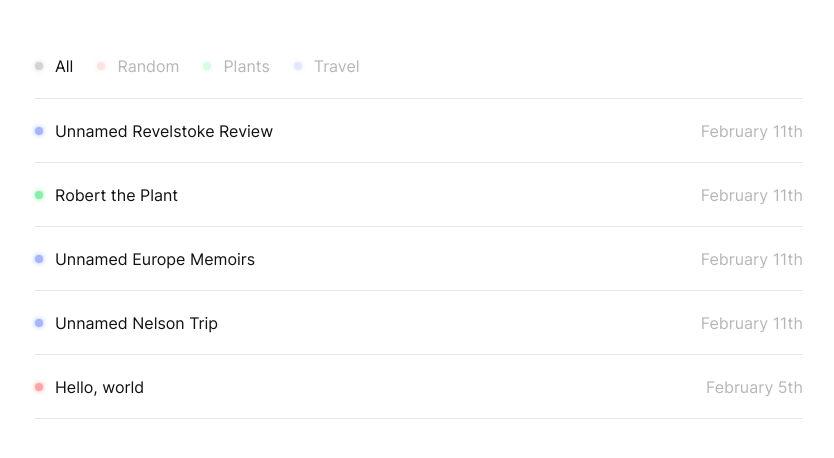
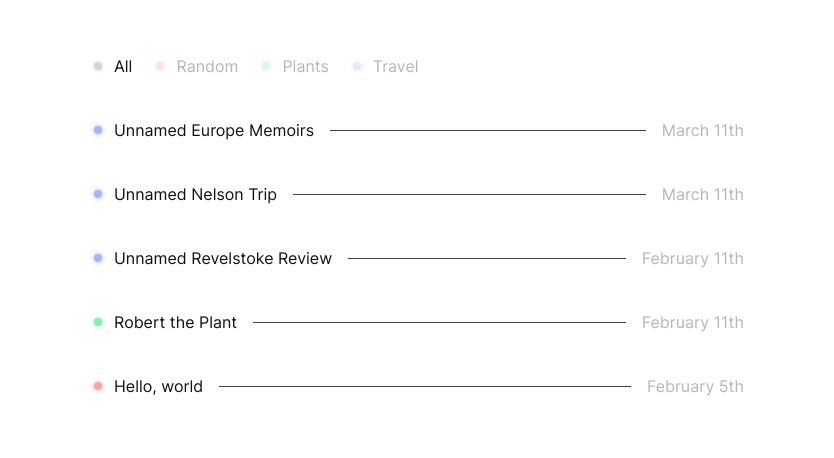
Before and after one commit to joeyvanlierop/joey, a Next.js app: page / in a window 1280 px wide. Shown: the part 126-584 px from the top of the page, without its empty margins (221-1055 px from the left). Built offline with nearby package versions, Linux system fonts and the light colour scheme.

Commit message:
I am out of commit messages

```diff
--- a/components/column.tsx
+++ b/components/column.tsx
@@ -3,7 +3,7 @@ import { ReactNode } from "react";
 export function Column(props: { className?: string; children: ReactNode }) {
   return (
     <div
-      className={`flex h-full w-11/12 flex-col justify-start lg:w-[48rem] ${props.className}`}
+      className={`flex h-full w-11/12 flex-col justify-start lg:w-[65ch] ${props.className}`}
     >
       {props.children}
     </div>
--- a/components/list.tsx
+++ b/components/list.tsx
@@ -17,7 +17,7 @@ export const List: React.FC<ListProps> = (props) => {
 
   return (
     <>
-      <div className="seperated relative flex h-16 w-full items-center justify-start leading-[64px]">
+      <div className="relative flex h-16 w-full items-center justify-start leading-[64px]">
         {props.categories.map((category, idx) => {
           const isSelected = selected == idx;
 
--- a/components/listItem.tsx
+++ b/components/listItem.tsx
@@ -38,17 +38,15 @@ export const ListItem: React.FC<ListItemProps> = (props) => {
     >
       <Link
         href={`/posts/${props.slug}`}
-        className="group/item w-100 seperated relative flex h-16 origin-top cursor-pointer items-center
-                  justify-start border-t-[1px]
-                  border-t-transparent transition-[opacity,border-top] hover:border-t-[#e8e8e8]
-                  hover:!opacity-100 focus:!opacity-100 group-hover:opacity-30 group-focus:opacity-30
-                dark:hover:border-t-[#2e2e2e]"
+        className="group/item w-100 relative flex h-16 origin-top cursor-pointer items-center
+                  justify-start transition-[opacity] hover:!opacity-100 focus:!opacity-100 group-hover:opacity-30 group-focus:opacity-30"
       >
         <Dot className="mr-3" color={props.color} />
         <p className="mr-4 overflow-hidden text-ellipsis whitespace-nowrap">
           {props.title}
         </p>
-        <p className="ml-auto overflow-hidden text-ellipsis whitespace-nowrap opacity-30 transition-opacity group-hover:!opacity-100">
+        <hr className="grow border-neutral-700" />
+        <p className="ml-4 overflow-hidden text-ellipsis whitespace-nowrap opacity-30 transition-opacity group-hover:!opacity-100">
           {dateNumber}
         </p>
         <ArrowTopRightIcon
--- a/components/stack.tsx
+++ b/components/stack.tsx
@@ -3,7 +3,7 @@ import { Image } from "./image";
 
 export function Stack(props: { images: ImageProps[] }) {
   return (
-    <div className="flex content-center">
+    <div className="flex content-center gap-2">
       {props.images.map((image) => {
         const { className, ...rest } = image;
         return (
--- a/posts/unnamed-europe-memoirs.mdx
+++ b/posts/unnamed-europe-memoirs.mdx
@@ -1,7 +1,7 @@
 ---
 title: Unnamed Europe Memoirs
 category: travel
-date: "2023-02-11"
+date: "2023-03-11"
 updated: "2023-02-11"
 published: false
 ---
--- a/posts/unnamed-nelson-trip.mdx
+++ b/posts/unnamed-nelson-trip.mdx
@@ -1,12 +1,12 @@
 ---
 title: Unnamed Nelson Trip
 category: travel
-date: "2023-02-11"
+date: "2023-03-11"
 updated: "2023-02-11"
 published: false
 ---
 
-Today is February 18th, a long awaited date for 7 of my friends and me. By some miracle, we actually managed to successfully (well, hopefully successfully) plan a ski trip together to Nelson during the reading week.
+{/* Today is February 18th, a long awaited date for 7 of my friends and me. By some miracle, we actually managed to successfully (well, hopefully successfully) plan a ski trip together to Nelson during the reading week.
 
 <Definition
   name="Reading week"
@@ -25,7 +25,7 @@ The last hill I went to along the powder highway was Revelstoke, and that was an
   type="noun"
   definition="A one week period free of classes or assessment, permitting students to go to Nelson to tear up Red Mountain and Whitewater."
   example={`"Fuck reading week, its riding week"`}
-/>
+/> */}
 
 - TODO: February 18th (Drive out)
 - TODO: February 19th (Skiing Red Mountain)
--- a/tailwind.config.js
+++ b/tailwind.config.js
@@ -23,7 +23,6 @@ module.exports = {
       typography: {
         DEFAULT: {
           css: {
-            maxWidth: "none",
             "ul.contains-task-list": {
               margin: 0,
               padding: 0,
```
